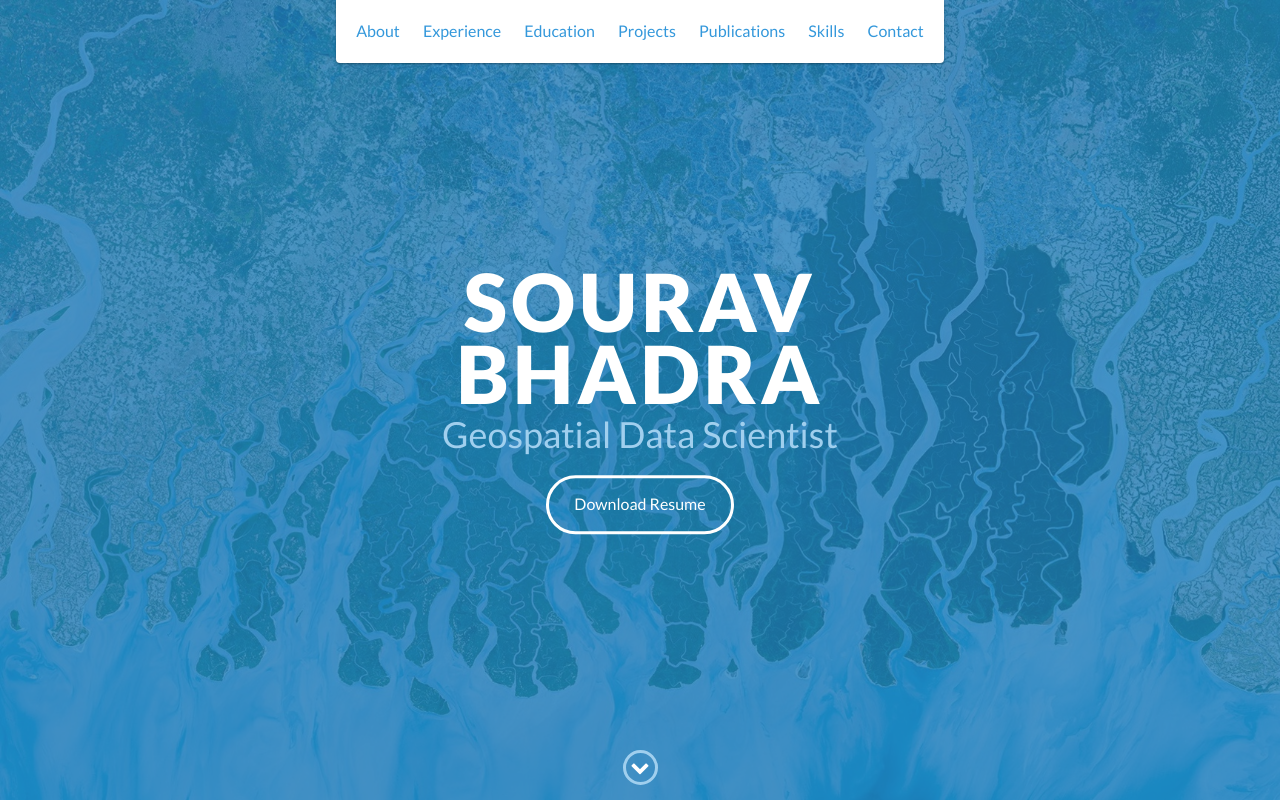
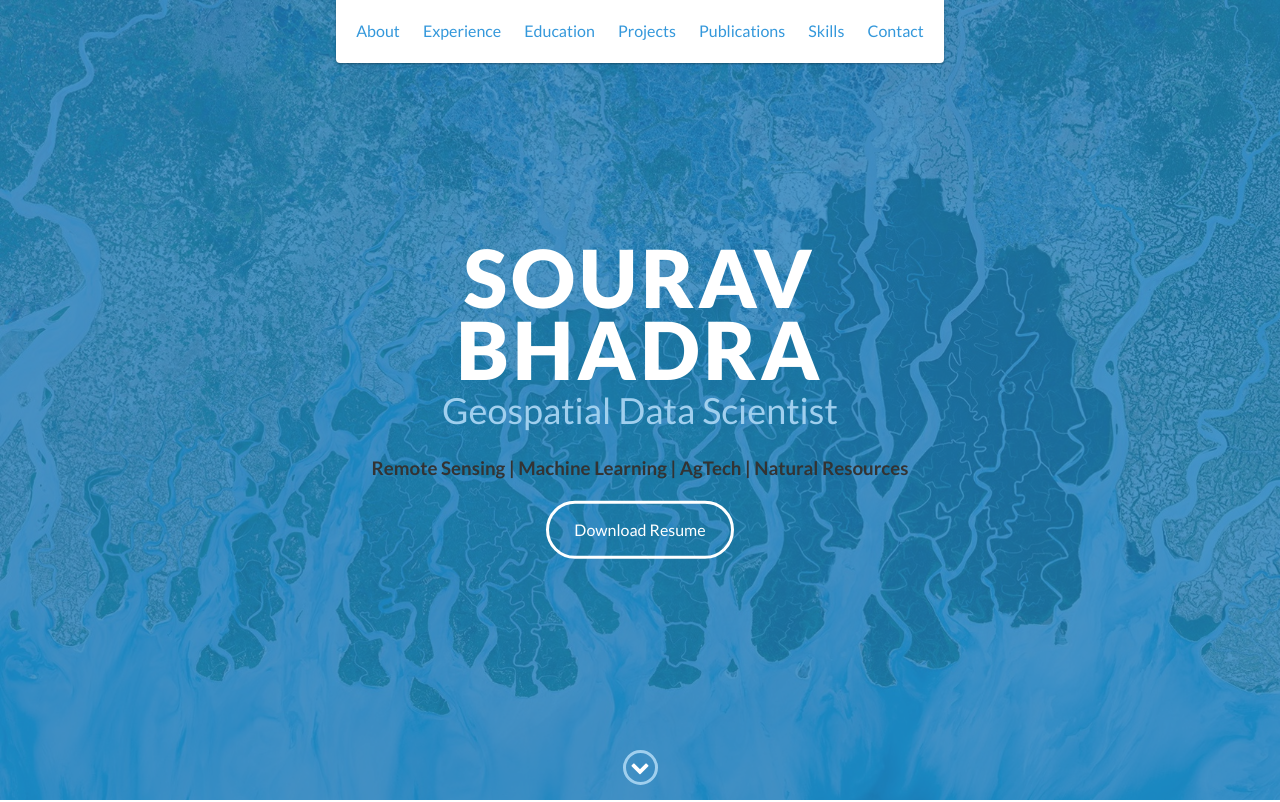
Before and after one commit to souravbhadra/__souravbhadra.github.io, a website: page index.html in a window 1280 px wide. Shown: the top 802 px of the page. Drawn offline with nearby package versions, Linux system fonts and the light colour scheme.

Commit message:
projects updated

```diff
--- a/index.html
+++ b/index.html
@@ -53,6 +53,7 @@
         <div id="lead-content">
             <h1>Sourav Bhadra</h1>
             <h2>Geospatial Data Scientist</h2>
+            <h3>Remote Sensing | Machine Learning | AgTech | Natural Resources</h3>
             <a href="#" class="btn-rounded-white">Download Resume</a>
         </div>
         <!-- End #lead-content -->
```
